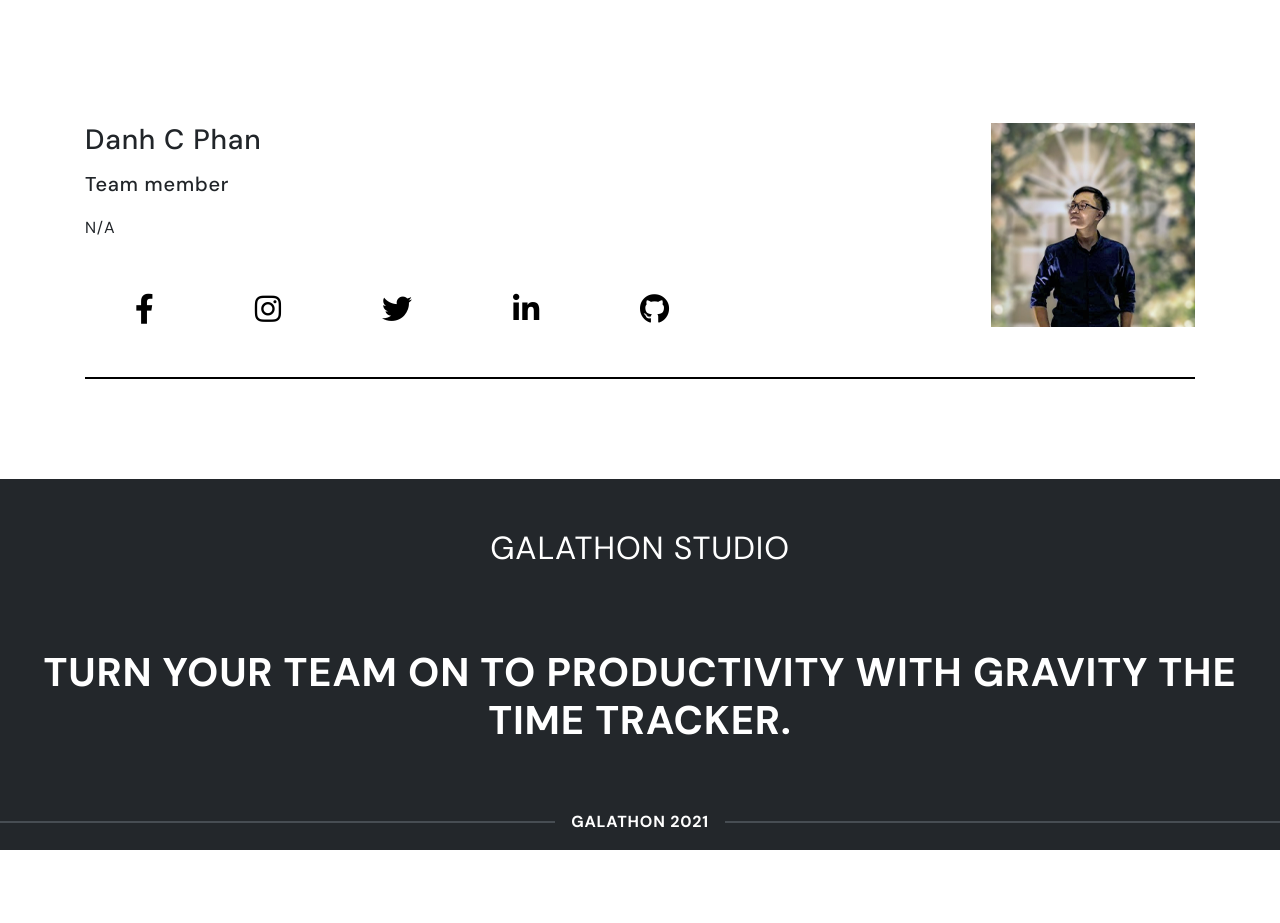
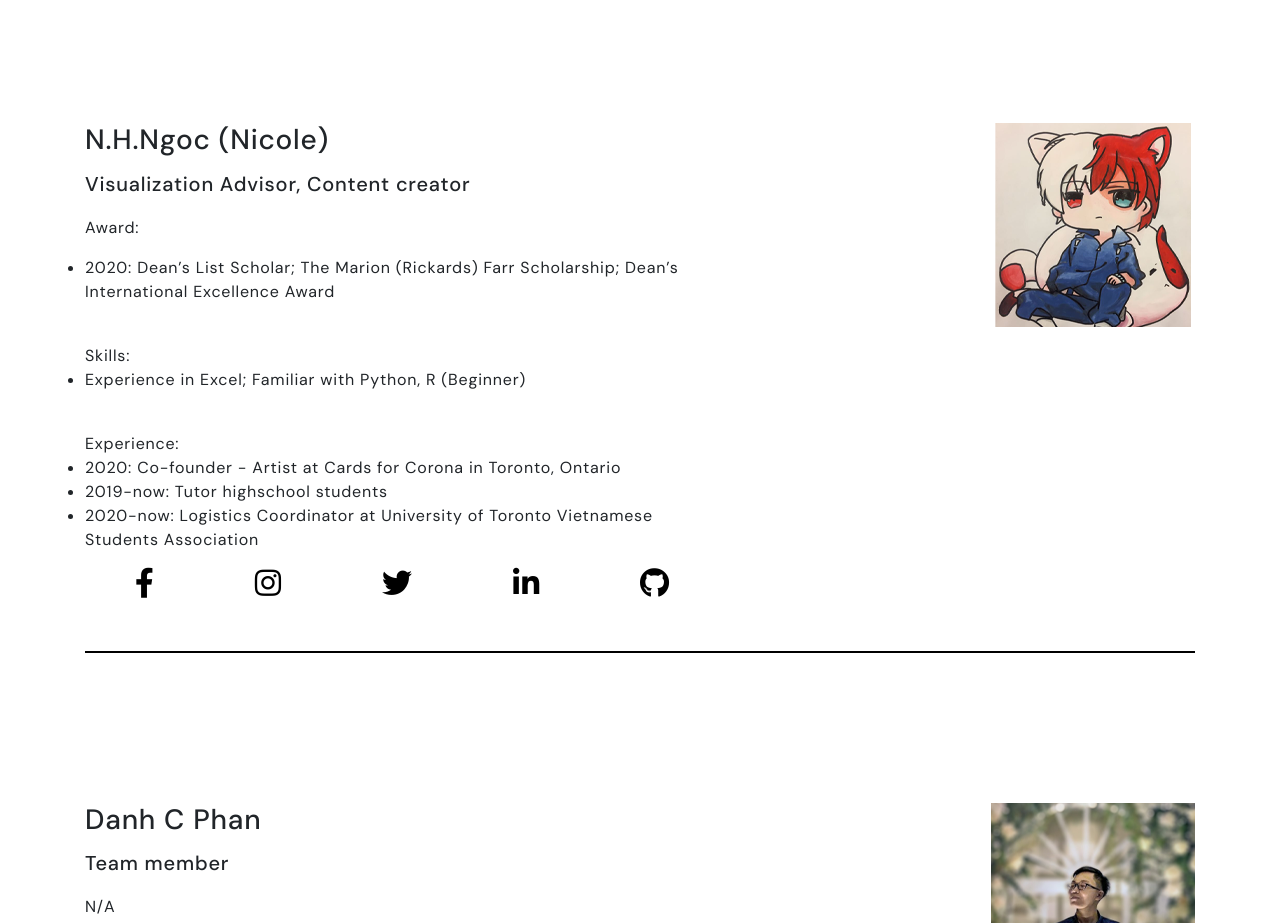
Before and after one commit to GalathonGame/website, a plain HTML site: page team.html in a window 1280 px wide. Shown: the part 2460-3383 px from the top of the page. Before the commit the page ends 3310 px from the top, so only its background shows below. Drawn offline with nearby package versions, Linux system fonts and the light colour scheme.

Commit message:
adding a team member

```diff
--- a/team.html
+++ b/team.html
@@ -167,7 +167,7 @@
                                     <a href="https://www.facebook.com/longsaiyan1993/" class="link"><i class="fab fa-facebook-f"></i></a>
                                     <a href=" " class="link"><i class="fab fa-instagram"></i></a>
                                     <a href=" "  class="link"><i class="fab fa-twitter"></i></a>
-                                    <a href=" " class="link"><i class="fab fa-linkedin-in"></i></a>
+                                    <a href="https://www.linkedin.com/in/tonybui2003/" class="link"><i class="fab fa-linkedin-in"></i></a>
                                     <a href=" " class="link"><i class="fab fa-github"></i></a>
 
                                 </div>
@@ -177,6 +177,53 @@
 
                         <div class="col-md-5 col-sm-12">
                             <img src="img/team/Long_photo.png" alt="" class="team-img">
+                        </div>
+
+                    </div>
+                </div>
+
+                <div class="each-member">
+                    <div class="row">
+
+                        <div class="col-md-7 col-sm-12 absolute">
+                            <div class="text">
+                                <h3 class="member-h3">N.H.Ngoc (Nicole)</h3>
+                                <h5 class="member-h5">Visualization Advisor, Content creator
+                                </h5>
+                                <p class="member-p">
+                                    Award:
+                                    <ul>
+                                        <li>2020: Dean’s List Scholar; The Marion (Rickards) Farr Scholarship; Dean’s International Excellence Award</li>
+                                    </ul>
+                                    <br>
+                                    Skills: <br>
+                                    <ul>
+                                        <li>Experience in Excel; Familiar with Python, R (Beginner)</li>
+                                    </ul>
+                                    <br>
+                                    Experience: <br>
+                                    <ul>
+                                        <li>2020: Co-founder - Artist at Cards for Corona in Toronto, Ontario </li>
+                                        <li>2019-now: Tutor highschool students </li>
+                                        <li>2020-now: Logistics Coordinator at University of Toronto Vietnamese Students Association</li>
+                                    </ul>
+                                </p>
+                            </div>
+                            <div class="absolute">
+                                <div class="social-media">
+                                    <a href="https://www.facebook.com/profile.php?id=100006667180485" class="link"><i class="fab fa-facebook-f"></i></a>
+                                    <a href="https://www.instagram.com/nicole_basuke/" class="link"><i class="fab fa-instagram"></i></a>
+                                    <a href=" "  class="link"><i class="fab fa-twitter"></i></a>
+                                    <a href=" https://www.linkedin.com/in/n-h-ngoc-nicole-tran-5b42671b5/" class="link"><i class="fab fa-linkedin-in"></i></a>
+                                    <a href=" " class="link"><i class="fab fa-github"></i></a>
+
+                                </div>
+                            </div>
+
+                        </div>
+
+                        <div class="col-md-5 col-sm-12">
+                            <img src="img/team/Ngoc_photo.jpg" alt="" class="team-img">
                         </div>
 
                     </div>
```
Also changed, not shown: img/team/Ngoc_photo.jpg (added).
